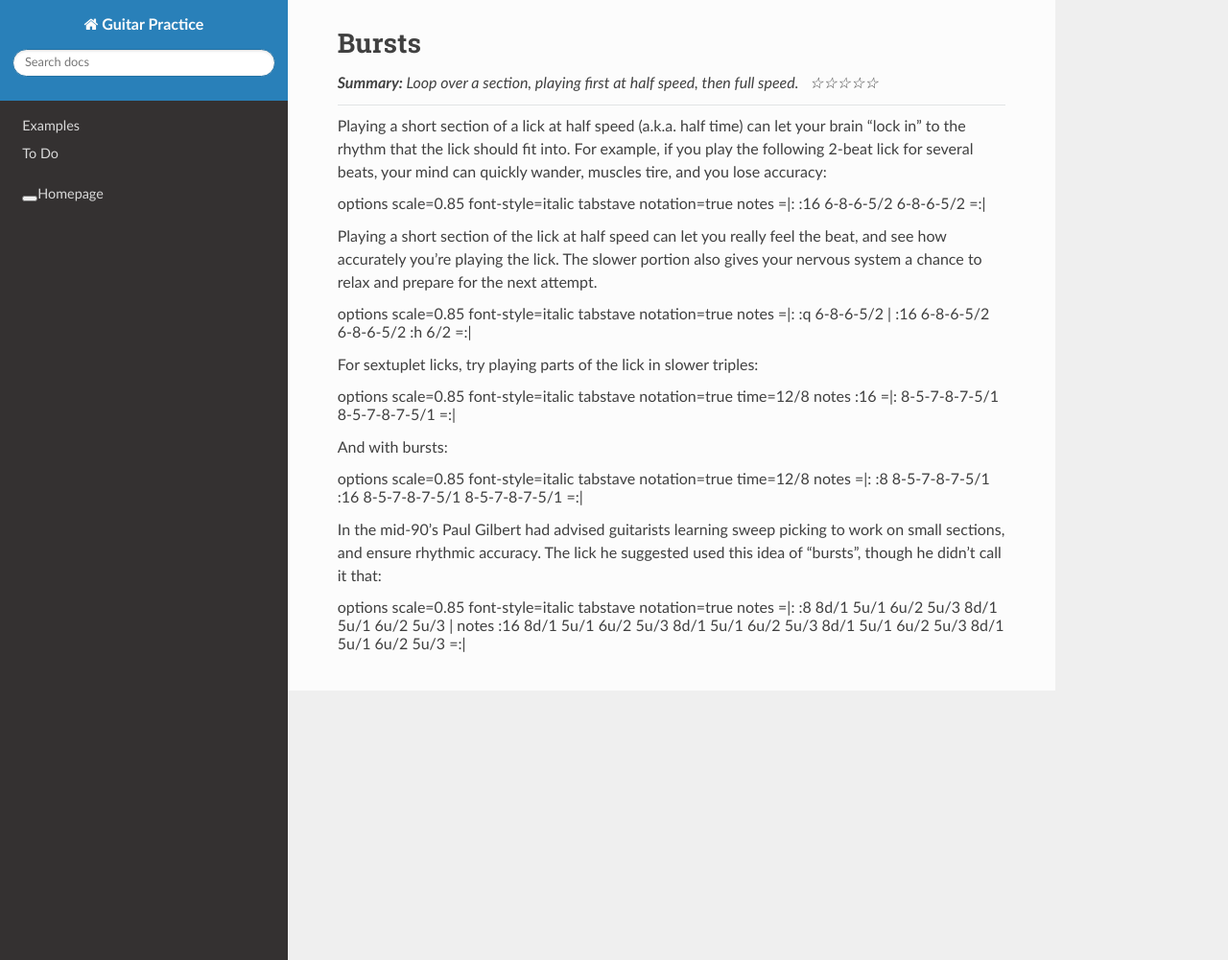
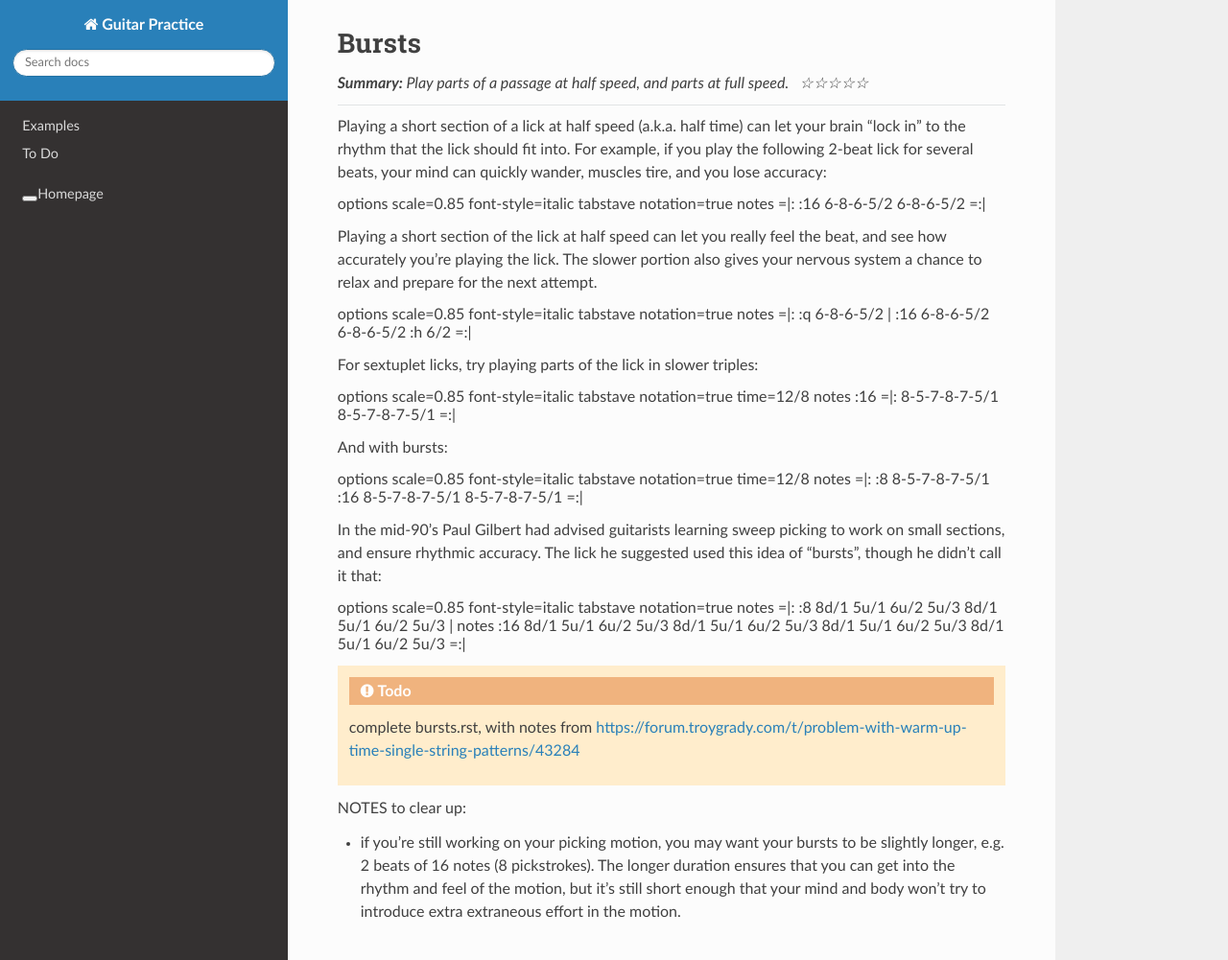
Before and after one commit to jzohrab/practicing-guitar, a Sphinx documentation site: the page built from docs/part-3-techniques/bursts.rst, in a window 1280 px wide and 1001 px high. Shown: the whole window at 96% size. Built offline with Sphinx 7.4.7 and the Read the Docs theme 2.0.0, drawn with Linux system fonts in a browser that asks for light colours; pages that are not in the unit, such as notebooks, are missing from menus; a script that is not in the unit is left out.

Commit message:
Reorg cont'd.

```diff
--- a/docs/part-1-intro/my-background.rst
+++ b/docs/part-1-intro/my-background.rst
@@ -2,3 +2,8 @@ My Background
 -------------
 
 .. todo:: fill in content for my-background.rst
+
+
+Totally off topic, but WTH: I have a similar trajectory, time spans different: I played when I was 15 or so and knew enough to impress non-musicians. Then went on into my late teens when I just piled on the tension to hit moderate speeds for some flashy licks. But it was all musically empty and I couldn’t get past the limited technique, so I pretty much stopped played. I picked up piano again in mid-30’s, and had some problems with that: lots of tension (LOTS), limited technique. Hacked at it. Quit. Picked piano up again later and stumbled into some relaxation/technique gurus, made some good progress – not great but a good start. Learned a bunch of practice techniques. Then started picking up guitar again, trying to break through technical barriers, play different things … found CtC and other great players, tried to do technique work, still stuck! Finally thought of applying the piano relaxation methods to guitar and it worked really well, documented in
+
+see notes in https://forum.troygrady.com/t/problem-with-warm-up-time-single-string-patterns/43284
--- a/docs/part-2-basics/practice-time-and-schedule.rst
+++ b/docs/part-2-basics/practice-time-and-schedule.rst
@@ -39,3 +39,7 @@ So instead of doing what everyone who does not know this piece of information do
 
 
 * Time to spend practicing (https://www.pianostreet.com/smf/index.php?topic=3039.msg26757#msg26757, 15-20 mins, 7x) -- "At this point comes the 20 minute principle. Do not play this first bar anymore today! Nothing bad will happen if in your next 20 minute practice session you work on this first bar again. But nothing good will happen either: It will be a total waste of time. Instead take your break, and on the next session work on a different passage of the prelude."
+
+
+* Practicing and nervous system and rest - my reddit comment
+https://www.reddit.com/r/Guitar/comments/n19vap/question_does_anyone_else_get_better_at_playing_a/
--- a/docs/part-3-techniques/bursts.rst
+++ b/docs/part-3-techniques/bursts.rst
@@ -5,7 +5,7 @@ Bursts
    :displayname: Speed Bursts
    :rating: 5
 
-   Loop over a section, playing first at half speed, then full speed.
+   Play parts of a passage at half speed, and parts at full speed.
 
 Playing a short section of a lick at half speed (a.k.a. half time) can let your brain "lock in" to the rhythm that the lick should fit into.  For example, if you play the following 2-beat lick for several beats, your mind can quickly wander, muscles tire, and you lose accuracy:
 
@@ -42,3 +42,10 @@ In the mid-90's Paul Gilbert had advised guitarists learning sweep picking to wo
    tabstave notation=true
    notes =|: :8 8d/1 5u/1 6u/2 5u/3 8d/1 5u/1 6u/2 5u/3 |
    notes :16 8d/1 5u/1 6u/2 5u/3 8d/1 5u/1 6u/2 5u/3 8d/1 5u/1 6u/2 5u/3 8d/1 5u/1 6u/2 5u/3 =:|
+
+
+.. todo:: complete bursts.rst, with notes from https://forum.troygrady.com/t/problem-with-warm-up-time-single-string-patterns/43284
+
+NOTES to clear up:
+
+* if you're still working on your picking motion, you may want your bursts to be slightly longer, e.g. 2 beats of 16 notes (8 pickstrokes).  The longer duration ensures that you can get into the rhythm and feel of the motion, but it's still short enough that your mind and body won't try to introduce extra extraneous effort in the motion.
--- a/docs/part-4-misc/improvisation.rst
+++ b/docs/part-4-misc/improvisation.rst
@@ -2,3 +2,5 @@ Improvisation
 -------------
 
 .. todo:: fill in content for improvisation.rst
+
+John Mayer - start from the idea https://www.youtube.com/watch?v=jt7Y83z_ORQ
--- a/docs/part-5-appendices/theory/index.rst
+++ b/docs/part-5-appendices/theory/index.rst
@@ -1,7 +1,7 @@
-Just Enough Theory
-==================
+Music notation
+==============
 
-This section contains *just enough* theory for newer players to understand the examples in this book.
+This section contains *just enough* information for newer players to understand the examples in this book.
 
 .. toctree::
    :glob:
```
